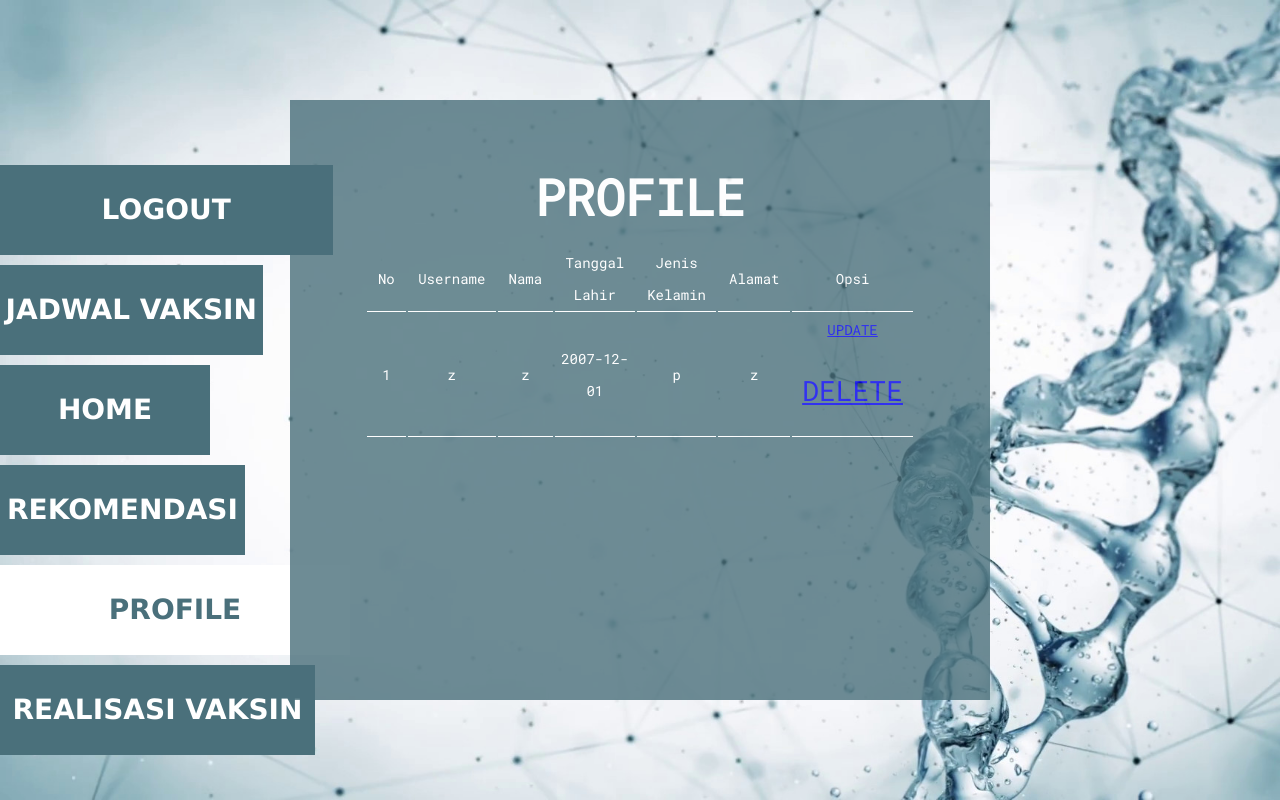
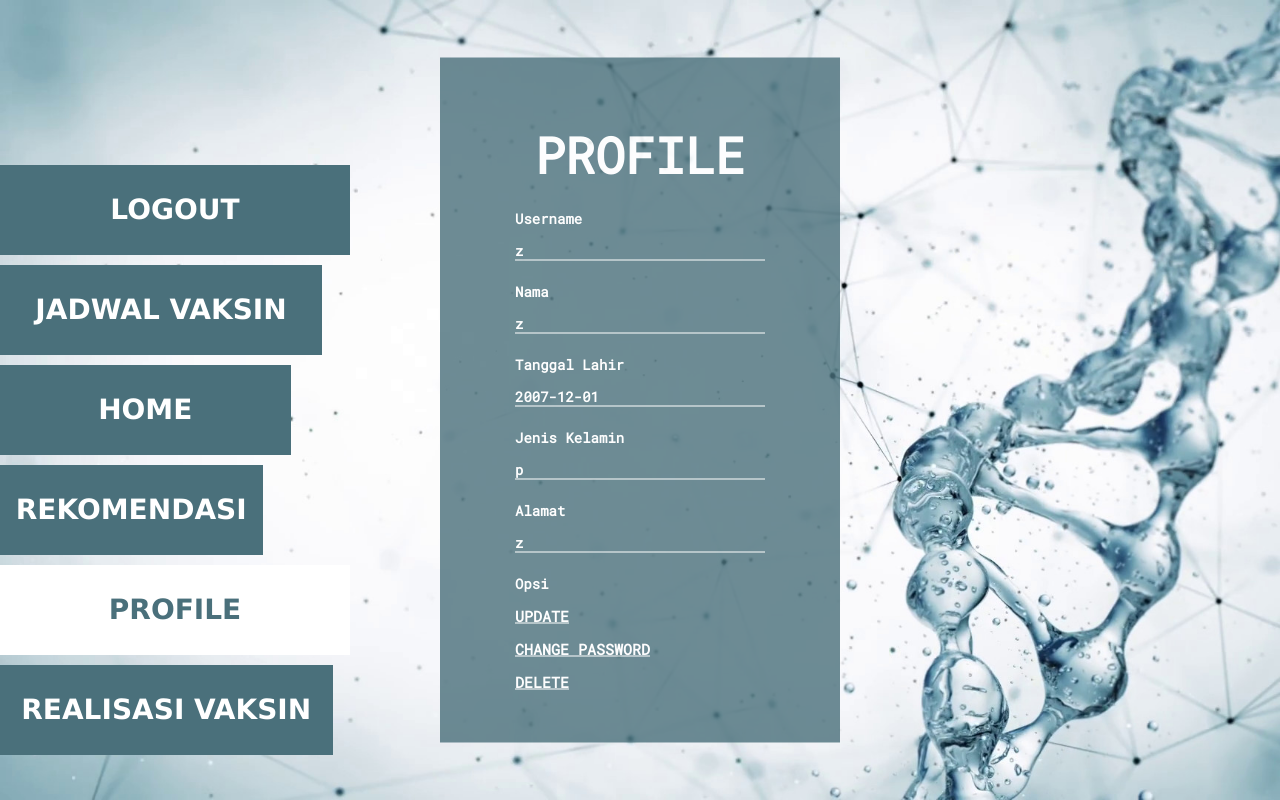
Before and after one commit to hipzi/HoSBD_Vital, a PHP site: page /update.php in a window 1280 px wide. Run offline with PHP 8.4, Linux system fonts and the light colour scheme; data comes from the database, SQL or seed files in the repository; some libraries are stand-ins or nearby versions.

Commit message:
page update vaksin belum

```diff
--- a/sbd/Register.php
+++ b/sbd/Register.php
@@ -17,8 +17,9 @@
                 <a class="a" href="login.php">LOGIN</a>
                 <a class="b active" href="Register.php">REGISTER</a>
                 <a class="c" href="logindulu.html">HOME</a>
-                <a class="c" href="logindulu.html">REKOMENDASI RS</a>
-                <a class="c" href="logindulu.html">PROFILE</a>
+                <a class="d" href="logindulu.html">REKOMENDASI RS</a>
+                <a class="e" href="logindulu.html">PROFILE</a>
+                <a class="f" href="logindulu.html">REALISASI VAKSIN</a>
             </div>
 
                 <div class="register">
--- a/sbd/index.php
+++ b/sbd/index.php
@@ -16,6 +16,7 @@
                 <a class="c" href="logindulu.html">HOME</a>
                 <a class="d" href="logindulu.html">REKOMENDASI RS</a>
                 <a class="e" href="logindulu.html">PROFILE</a>
+                <a class="f" href="logindulu.html">REALISASI VAKSIN</a>
             </div>
 
         </div>
--- a/sbd/login.php
+++ b/sbd/login.php
@@ -19,6 +19,7 @@
                 <a class="c" href="logindulu.html">HOME</a>
                 <a class="d" href="logindulu.html">REKOMENDASI RS</a>
                 <a class="e" href="logindulu.html">PROFILE</a>
+                <a class="f" href="logindulu.html">REALISASI VAKSIN</a>
             </div>
 
                 <div class="log-form">
--- a/sbd/logindulu.html
+++ b/sbd/logindulu.html
@@ -19,6 +19,7 @@
                 <a class="c" href="logindulu.html">HOME</a>
                 <a class="d" href="logindulu.html">REKOMENDASI RS</a>
                 <a class="e" href="logindulu.html">PROFILE</a>
+                <a class="f" href="logindulu.html">REALISASI VAKSIN</a>
             </div>
 
             <div class="logindulu">
--- a/sbd/style.css
+++ b/sbd/style.css
@@ -48,28 +48,28 @@
 }
 
 .a{
-    width: 95%;
+    width: 100%;
     height: 90px;
     font-size: 28px;
     line-height: 90px;
 }
 
 .b{
-    width: 75%;
+    width: 92%;
     height: 90px;
     font-size: 28px;
     line-height: 90px;
 }
 
 .c{
-    width: 60%;
+    width: 83%;
     height: 90px;
     font-size: 28px;
     line-height: 90px;
 }
 
 .d{
-    width: 70%;
+    width: 75%;
     height: 90px;
     font-size: 28px;
     line-height: 90px;
@@ -83,7 +83,7 @@
 }
 
 .f{
-    width: 90%;
+    width: 95%;
     height: 90px;
     font-size: 28px;
     line-height: 90px;
@@ -210,7 +210,7 @@
 
 .editdata{
     width: 400px;
-    height: 685px;
+    height: 600px;
     top: 50%;
     left: 50%;
     position: absolute;
@@ -269,8 +269,8 @@
 }
 
 .update{
-    width: 700px;
-    height: 600px;
+    width: 400px;
+    height: 685px;
     top: 50%;
     left: 50%;
     position: absolute;
@@ -284,7 +284,7 @@
     padding: 60px 75px;
 }
 
-.update input{
+.update p{
     width: 100%;
     border: none;
     outline: none;
@@ -293,6 +293,12 @@
     height: 25px;
     margin-bottom: 15px;
     color:white;
+}
+
+.update a{
+    margin-top: -10px;
+    color: white;
+    font-size: 15px;
 }
 
 .update h5{
@@ -338,7 +344,7 @@
     opacity: 0.6;
 }
 
-.about{
+.editdata .about{
     position: absolute;
     background-color: rgb( 74, 112, 123);
     color: white;
--- a/sbd/update.php
+++ b/sbd/update.php
@@ -30,35 +30,26 @@
                 <div class="update">
                     <h5>PROFILE</h5>
 
-                    <table>
-                        <tr>
-                            <td>No</td>
-                            <td>Username</td>
-                            <td>Nama</td>
-                            <td>Tanggal Lahir</td>
-                            <td>Jenis Kelamin</td>
-                            <td>Alamat</td>
-                            <td>Opsi</td>
-                        </tr>
-
                         <?php
-                            $no = 1;
                             $qry = mysqli_query($conn, "SELECT * FROM pasien where username='z'");
                             while($row=mysqli_fetch_array($qry)){
                         ?>
 
-                        <tr>
-                            <td><?php echo $no++; ?></td>
-                            <td><?php echo $row['username']; ?></td>
-                            <td><?php echo $row['nama_pasien']; ?></td>
-                            <td><?php echo $row['tgl_lahir']; ?></td>
-                            <td><?php echo $row['jenis_kelamin']; ?></td>
-                            <td><?php echo $row['alamat']; ?></td>
-                            <td><a href="update-process.php?username=<?php echo $row['username']; ?>">UPDATE</a>
-                            <a class="f" onclick="return confirm('Yakin ?')" href="delete.php?username=<?php echo $row['username']; ?>">DELETE</a></<a>
-                        </tr>
+                            <b> <h1>Username<h1> </b>
+                            <p><?php echo $row['username']; ?></p>
+                            <b> <h1>Nama<h1> </b>
+                            <p><?php echo $row['nama_pasien']; ?></p>
+                            <b> <h1>Tanggal Lahir<h1> </b>
+                            <p><?php echo $row['tgl_lahir']; ?></p>
+                            <b> <h1>Jenis Kelamin<h1> </b>
+                            <p><?php echo $row['jenis_kelamin']; ?></p>
+                            <b> <h1>Alamat<h1> </b>
+                            <p><?php echo $row['alamat']; ?> </br>
+                            <b> <h1>Opsi<h1> </b>
+                            <a href="update-process.php?username=<?php echo $row['username']; ?>">UPDATE</a> </br>
+                            <a href="change-password.php?username=<?php echo $row['username']; ?>">CHANGE PASSWORD</a> </br>
+                            <a onclick="return confirm('Yakin ?')" href="delete.php?username=<?php echo $row['username']; ?>">DELETE</a>
                     <?php }?>
-                </table>
 
             </div>
 
```
